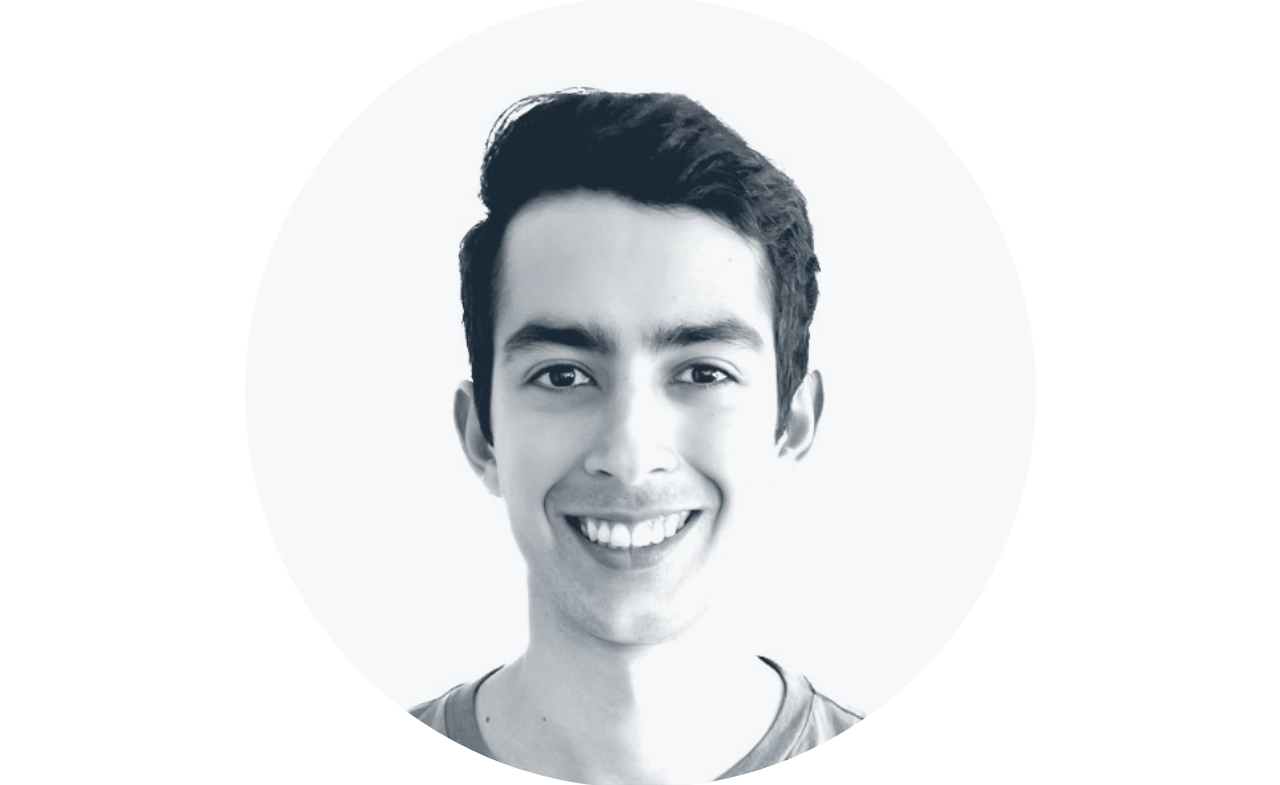
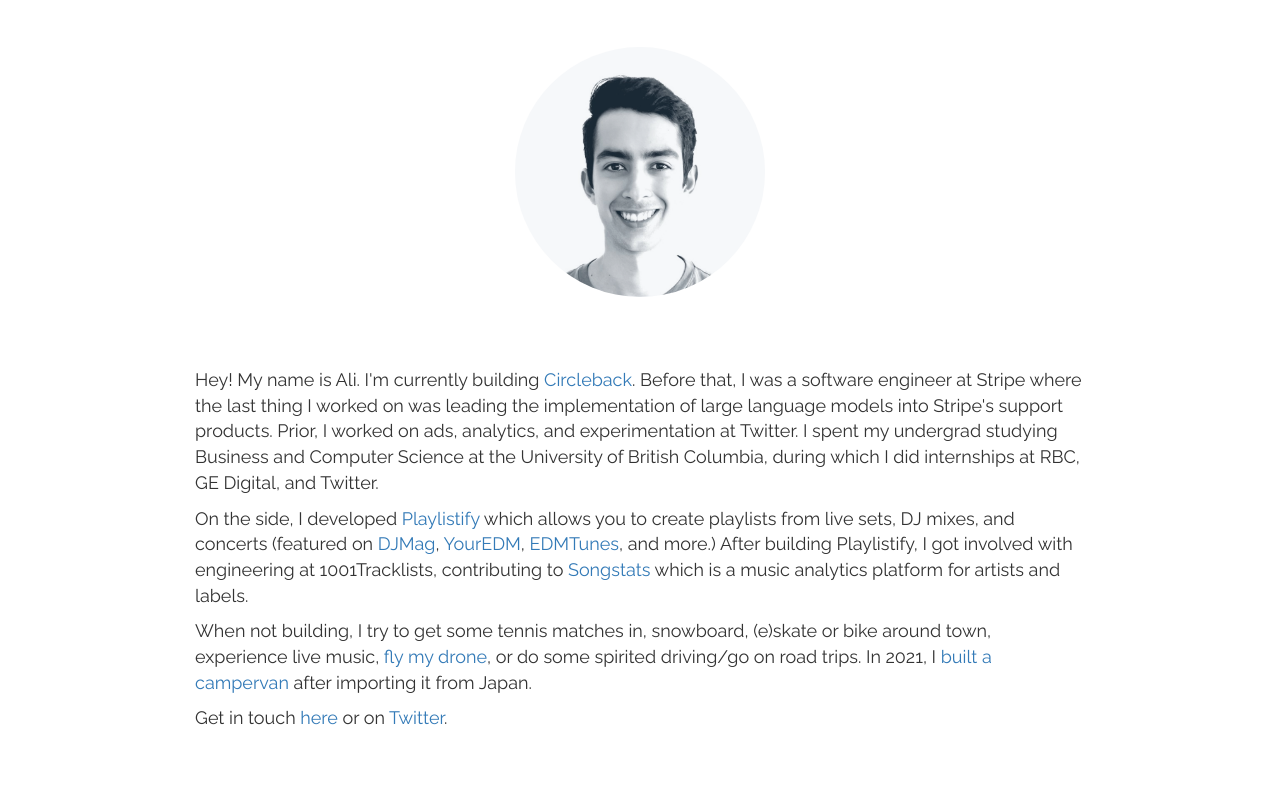
Before and after one commit to alihaghani/alihaghani.me, a Gatsby site: page /about in a window 1280 px wide. Shown: the part 53-838 px from the top of the page. Built offline with nearby package versions, Linux system fonts and the light colour scheme; Gatsby itself is replaced by a stand-in of ours.

Commit message:
Update picture size.

```diff
--- a/src/components/About.jsx
+++ b/src/components/About.jsx
@@ -11,6 +11,8 @@
         <img src={headshot} alt="Ali Haghani" style={{
           borderRadius: '50%',
           overflow: 'hidden',
+          margin: '50px',
+          width: '250px',
         }} />
       </div>
       <div className="about-text">
```
